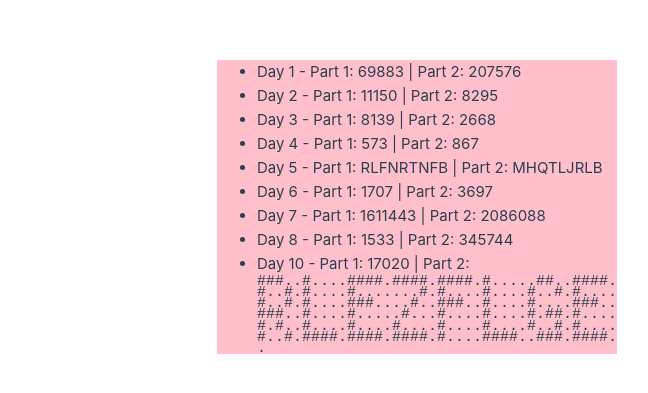
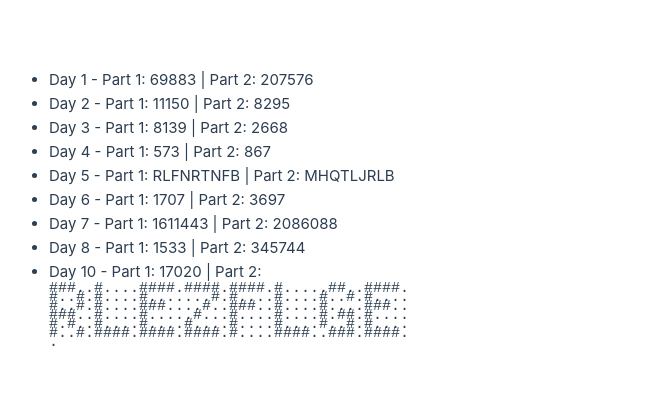
Before and after one commit to mareek/AdventOfCode2022, a Vue app in the folder advent-of-code/: page / in a window 1280 px wide. Shown: the part 193-586 px from the top of the page, without its empty margins (23-671 px from the left). Built offline with nearby package versions, Linux system fonts and the light colour scheme.

Commit message:
Day 10 : cosmetic

```diff
--- a/advent-of-code/src/App.vue
+++ b/advent-of-code/src/App.vue
@@ -11,7 +11,6 @@ import TheWelcome from "./components/TheWelcome.vue";
 <style scoped>
 main {
   width: 100%;
-  background: pink;
   display: flex;
   justify-content: center;
 }
--- a/advent-of-code/src/components/Day10.vue
+++ b/advent-of-code/src/components/Day10.vue
@@ -94,12 +94,14 @@ const part2 = computed(() => {
 </script>
 
 <template>
-    <span>Day {{ day }} - Part 1: {{ part1 }} | Part 2:</span>
+    <span>Day {{ day }} - Part 1: {{ part1 }} | Part 2: </span>
     <pre>{{ part2 }}</pre>
 </template>
 
 <style scoped>
 pre {
-    line-height: 75%;
+    display: inline-block;
+    line-height: 60%;
+    vertical-align: middle;
 }
 </style>
```
